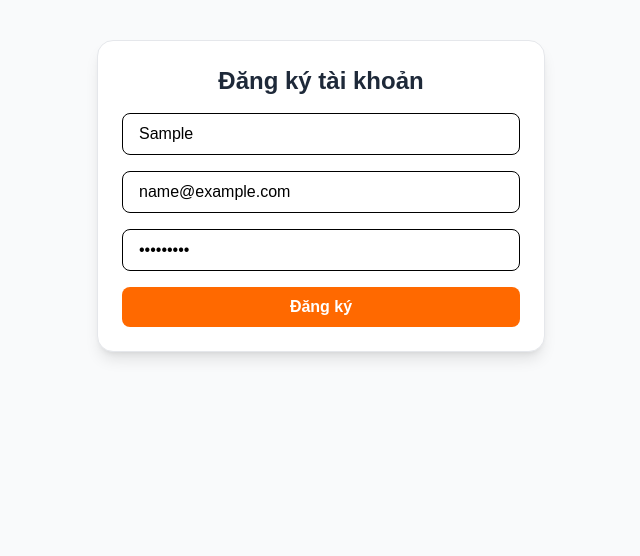
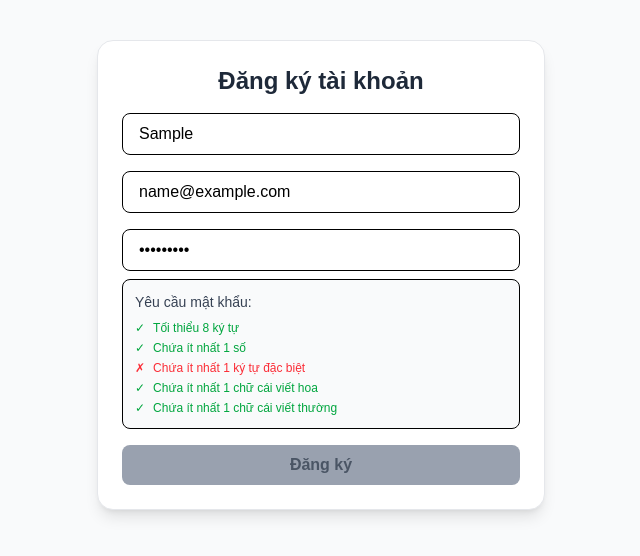
Before and after one commit to nguyentu494/demo_project, a Next.js app: page /register in a window 1280 px wide. Both pictures are taken after typing "Sample", "name@example.com", "Sample123" into the empty fields and a click on the button "Đăng ký". Shown: the top 556 px of the page, without its empty margins (319-959 px from the left). Built offline with nearby package versions, Linux system fonts and the light colour scheme; no server answers; what wagmi would draw is missing.

Commit message:
docs: enhance README with detailed AWS Cognito setup and features

```diff
--- a/src/app/(auth)/register/page.tsx
+++ b/src/app/(auth)/register/page.tsx
@@ -9,12 +9,57 @@ export default function RegisterForm() {
   const [password, setPassword] = useState("");
   const [message, setMessage] = useState("");
   const [error, setError] = useState("");
+  const [passwordErrors, setPasswordErrors] = useState<string[]>([]);
   const router = useRouter();
+
+  const validatePassword = (password: string) => {
+    const errors: string[] = [];
+
+    if (!/\d/.test(password)) {
+      errors.push("Chứa ít nhất 1 số");
+    }
+
+    if (!/[!@#$%^&*()_+\-=\[\]{};':"\\|,.<>\/?]/.test(password)) {
+      errors.push("Chứa ít nhất 1 ký tự đặc biệt");
+    }
+
+    if (!/[A-Z]/.test(password)) {
+      errors.push("Chứa ít nhất 1 chữ cái viết hoa");
+    }
+
+    if (!/[a-z]/.test(password)) {
+      errors.push("Chứa ít nhất 1 chữ cái viết thường");
+    }
+
+    if (password.length < 8) {
+      errors.push("Tối thiểu 8 ký tự");
+    }
+
+    return errors;
+  };
+
+  const handlePasswordChange = (e: React.ChangeEvent<HTMLInputElement>) => {
+    const newPassword = e.target.value;
+    setPassword(newPassword);
+
+    if (newPassword) {
+      const errors = validatePassword(newPassword);
+      setPasswordErrors(errors);
+    } else {
+      setPasswordErrors([]);
+    }
+  };
 
   const handleRegister = async (e: React.FormEvent) => {
     e.preventDefault();
     setError("");
     setMessage("");
+
+    const errors = validatePassword(password);
+    if (errors.length > 0) {
+      setError("Mật khẩu không đáp ứng yêu cầu bảo mật.");
+      return;
+    }
 
     const res = await fetch("/api/auth/register", {
       method: "POST",
@@ -61,14 +106,81 @@ export default function RegisterForm() {
             className="border rounded-lg px-4 py-2 focus:ring-2 focus:ring-orange-400 focus:outline-none"
             required
           />
+          <div className="space-y-2">
             <input
               type="password"
               placeholder="Mật khẩu"
               value={password}
-            onChange={(e) => setPassword(e.target.value)}
-            className="border rounded-lg px-4 py-2 focus:ring-2 focus:ring-orange-400 focus:outline-none"
+              onChange={handlePasswordChange}
+              className="w-full border rounded-lg px-4 py-2 focus:ring-2 focus:ring-orange-400 focus:outline-none"
               required
             />
+
+            {/* Password Requirements */}
+            {password && (
+              <div className="bg-gray-50 border rounded-lg p-3">
+                <p className="text-sm font-medium text-gray-700 mb-2">
+                  Yêu cầu mật khẩu:
+                </p>
+                <div className="space-y-1">
+                  <div
+                    className={`flex items-center text-xs ${
+                      password.length >= 8 ? "text-green-600" : "text-red-500"
+                    }`}
+                  >
+                    <span className="mr-2">
+                      {password.length >= 8 ? "✓" : "✗"}
+                    </span>
+                    Tối thiểu 8 ký tự
+                  </div>
+                  <div
+                    className={`flex items-center text-xs ${
+                      /\d/.test(password) ? "text-green-600" : "text-red-500"
+                    }`}
+                  >
+                    <span className="mr-2">
+                      {/\d/.test(password) ? "✓" : "✗"}
+                    </span>
+                    Chứa ít nhất 1 số
+                  </div>
+                  <div
+                    className={`flex items-center text-xs ${
+                      /[!@#$%^&*()_+\-=\[\]{};':"\\|,.<>\/?]/.test(password)
+                        ? "text-green-600"
+                        : "text-red-500"
+                    }`}
+                  >
+                    <span className="mr-2">
+                      {/[!@#$%^&*()_+\-=\[\]{};':"\\|,.<>\/?]/.test(password)
+                        ? "✓"
+                        : "✗"}
+                    </span>
+                    Chứa ít nhất 1 ký tự đặc biệt
+                  </div>
+                  <div
+                    className={`flex items-center text-xs ${
+                      /[A-Z]/.test(password) ? "text-green-600" : "text-red-500"
+                    }`}
+                  >
+                    <span className="mr-2">
+                      {/[A-Z]/.test(password) ? "✓" : "✗"}
+                    </span>
+                    Chứa ít nhất 1 chữ cái viết hoa
+                  </div>
+                  <div
+                    className={`flex items-center text-xs ${
+                      /[a-z]/.test(password) ? "text-green-600" : "text-red-500"
+                    }`}
+                  >
+                    <span className="mr-2">
+                      {/[a-z]/.test(password) ? "✓" : "✗"}
+                    </span>
+                    Chứa ít nhất 1 chữ cái viết thường
+                  </div>
+                </div>
+              </div>
+            )}
+          </div>
 
           {error && <p className="text-red-500 text-center text-sm">{error}</p>}
           {message && (
@@ -77,7 +189,12 @@ export default function RegisterForm() {
 
           <button
             type="submit"
-            className="bg-orange-500 hover:bg-orange-600 text-white font-semibold py-2 rounded-lg transition"
+            disabled={passwordErrors.length > 0 && password.length > 0}
+            className={`font-semibold py-2 rounded-lg transition ${
+              passwordErrors.length > 0 && password.length > 0
+                ? "bg-gray-400 cursor-not-allowed text-gray-600"
+                : "bg-orange-500 hover:bg-orange-600 text-white"
+            }`}
           >
             Đăng ký
           </button>
--- a/src/app/(dashboard)/layout.tsx
+++ b/src/app/(dashboard)/layout.tsx
@@ -28,7 +28,7 @@ export default function RootLayout({
   return (
     <>
       <Header />
-      {/* <WalletSessionSync /> */}
+      <WalletSessionSync />
       <div className="w-full bg-white">
         <main className="container mx-auto min-h-screen bg-white">
           {children}
--- a/src/app/api/auth/register/route.ts
+++ b/src/app/api/auth/register/route.ts
@@ -10,8 +10,6 @@ export async function POST(req: Request) {
   const { username, password, email } = await req.json();
 
   const client = new CognitoIdentityProviderClient({ region: "us-east-1" });
-
-
 
   try {
     const command = new SignUpCommand({
```
Also changed, not shown: 1 other file (tests, documents, lock files or other folders). Lines whose indentation alone changed are shown as unchanged.
